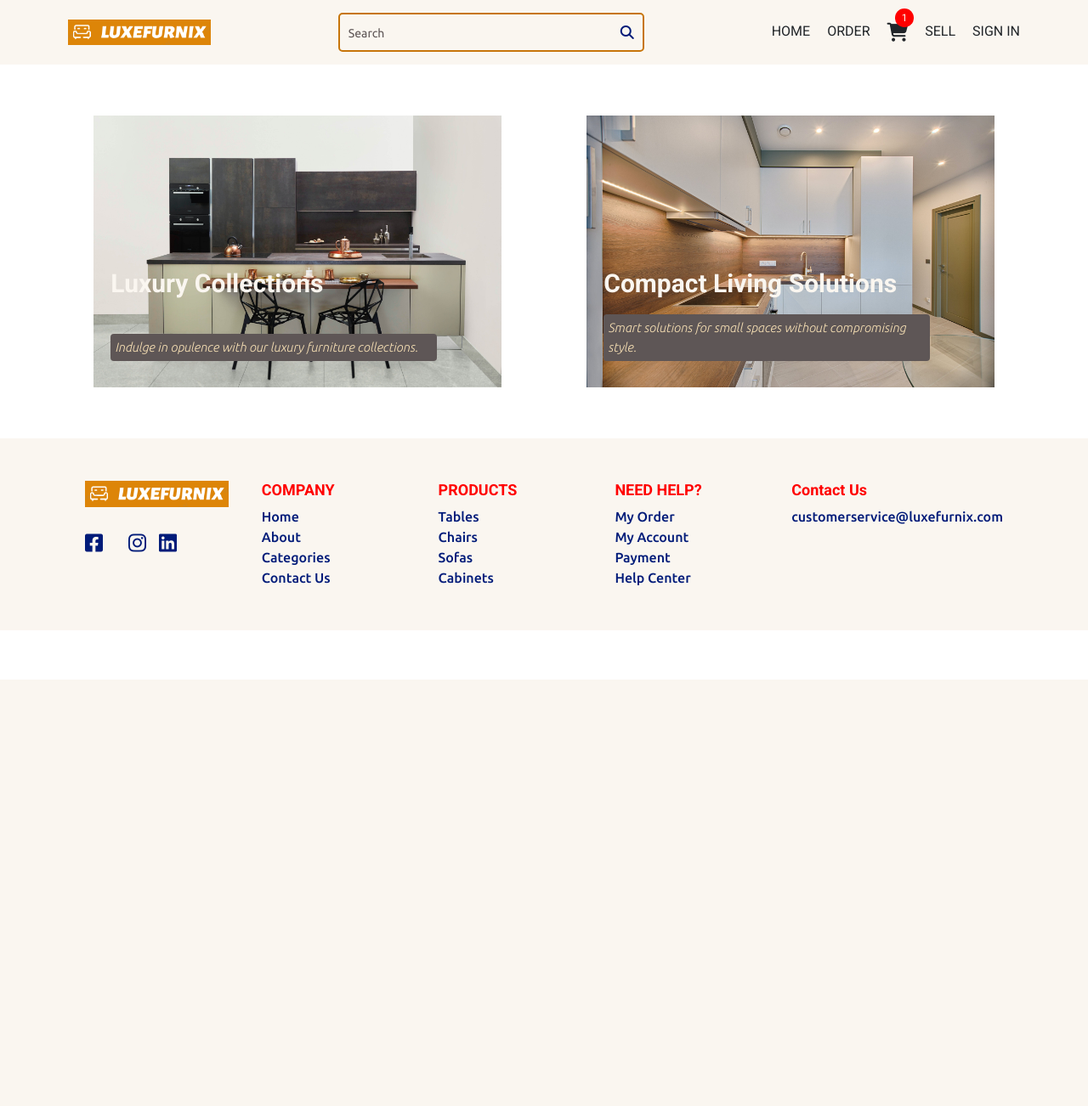
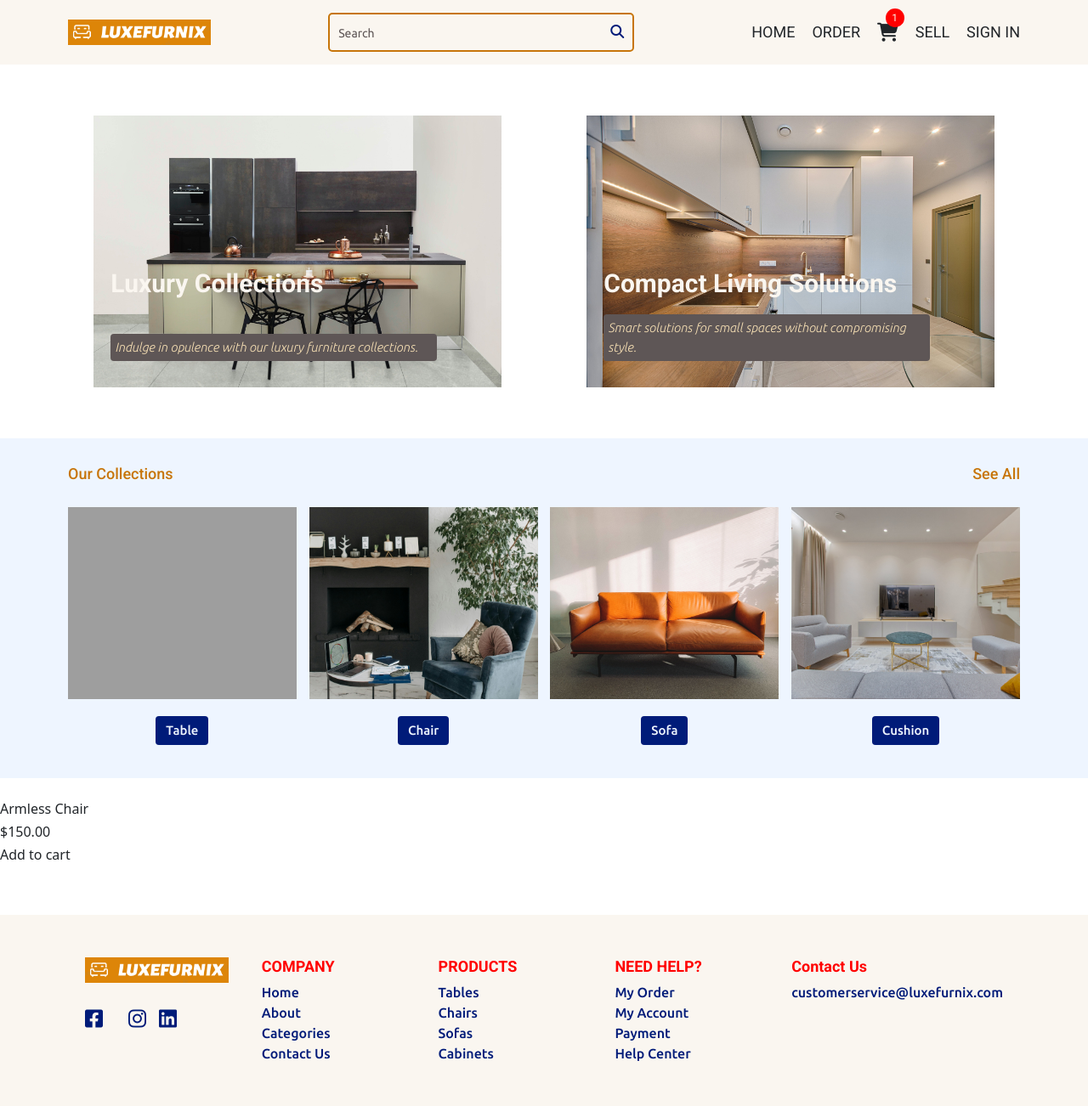
Before and after one commit to EucTech/luxefurnix, a Python web app: template templates/layout.html in a window 1280 px wide. Shown: the whole page at 85% size. Before the commit the page ends 800 px from the top, so only its background shows below. Run offline with Jinja, Linux system fonts and the light colour scheme; the template is opened without the code that fills it, so the values that code supplies are empty; grey boxes are pictures that could not be loaded.

Commit message:
added product collections

```diff
--- a/templates/layout.html
+++ b/templates/layout.html
@@ -23,7 +23,10 @@
     <!-- favicon -->
     <link rel="icon" href="/static/images/luxefurnix favicon.png">
     <!-- layout css -->
-    <link rel="stylesheet" href="/static/layout.css">
+    <link rel="stylesheet" href="/static/styles/layout.css">
+
+    <!-- product css -->
+    <link rel="stylesheet" href="/static/styles/products.css">
 
     <title>Luxefurnix</title>
 </head>
@@ -116,7 +119,50 @@
         </div>
     </section>
 
+    <section>
+        <div class="categories">
+            <div class="heading">
+                <h5>Our Collections</h5>
+                <a href=""><h5>See All</h5></a>
+            </div>
+            <div class="items">
+                <div class="product">
+                    <div class="tables"></div>
+                    <h6>Table</h6>
+                </div>
 
+                <div class="product">
+                    <div class="chair"></div>
+                    <h6>Chair</h6>
+                </div>
+
+                <div class="product">
+                    <div class="sofa"></div>
+                    <h6>Sofa</h6>
+                </div>
+
+                <div class="product">
+                    <div class="cushion"></div>
+                    <h6>Cushion</h6>
+                </div>
+            </div>
+        </div>
+
+        <div class="all-products">
+            <div class="items">
+                <div><a href=""><img src="" alt=""></a></div>
+                <h6>Armless Chair</h6>
+                <div class="rating">
+
+                </div>
+                <h6>$150.00</h6>
+                <div class="cart">
+                    <h6>Add to cart</h6>
+                </div>
+            </div>
+        </div>
+
+    </section>
 
     <footer>
         <div class="footer-section">
```
